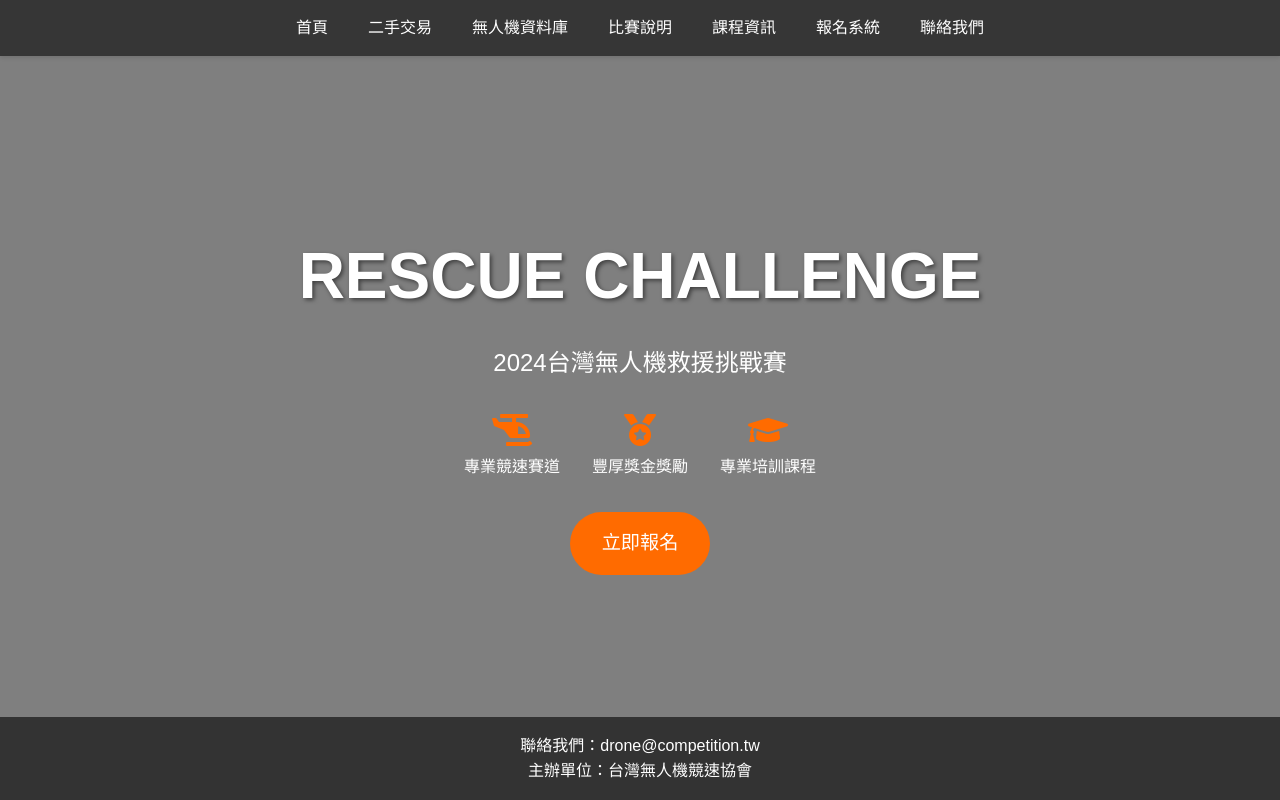
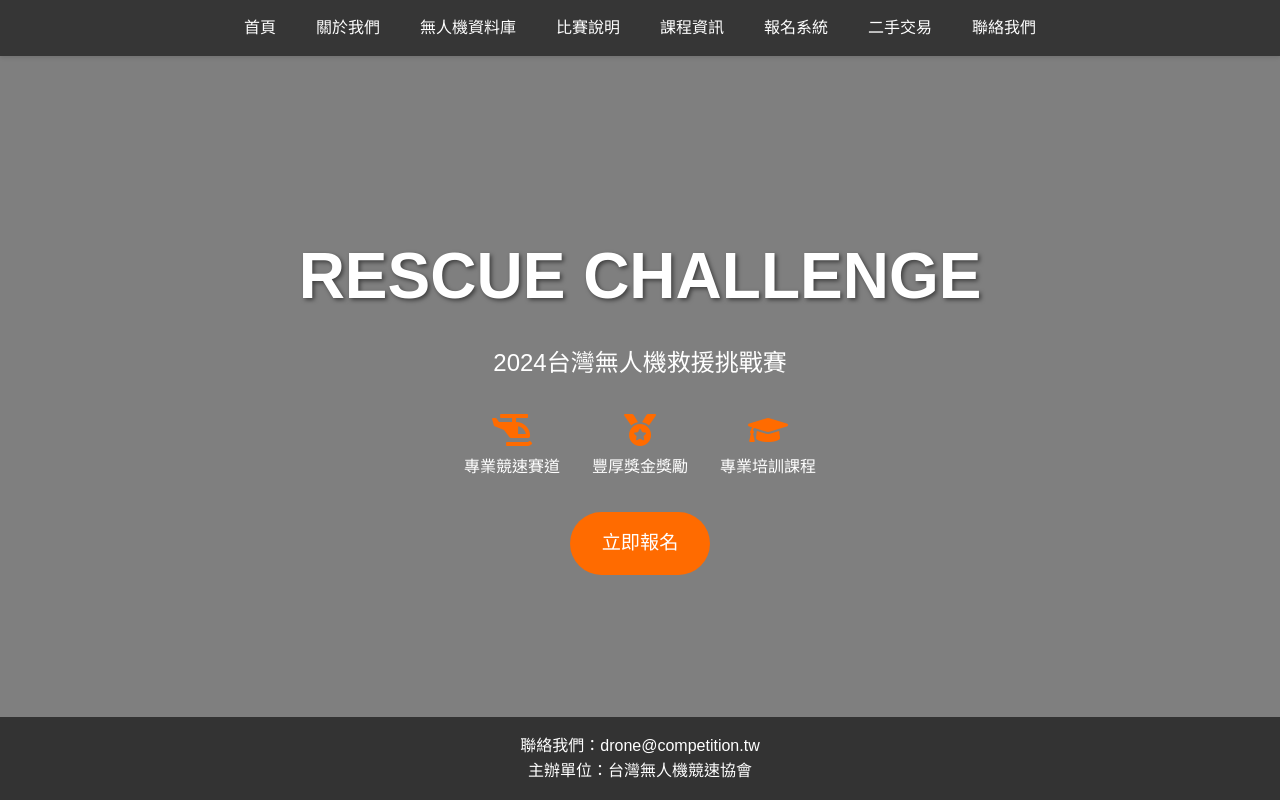
Before and after one commit to sygking/sygking.github.io, a plain HTML site: page index.html in a window 1280 px wide. Shown: the top 800 px of the page. Drawn offline with Linux system fonts and the light colour scheme.

Commit message:
Update index.html

```diff
--- a/index.html
+++ b/index.html
@@ -11,11 +11,12 @@
         <nav>
             <ul>
                 <li><a href="#home">首頁</a></li>
-                <li><a href="market.html">二手交易</a></li>
+                <li><a href="aboutus.html">關於我們</a></li>
                 <li><a href="#database">無人機資料庫</a></li>
                 <li><a href="#about">比賽說明</a></li>
                 <li><a href="#courses">課程資訊</a></li>
                 <li><a href="#registration">報名系統</a></li>
+                <li><a href="market.html">二手交易</a></li>
                 <li><a href="#contact">聯絡我們</a></li>
             </ul>
         </nav>
```
